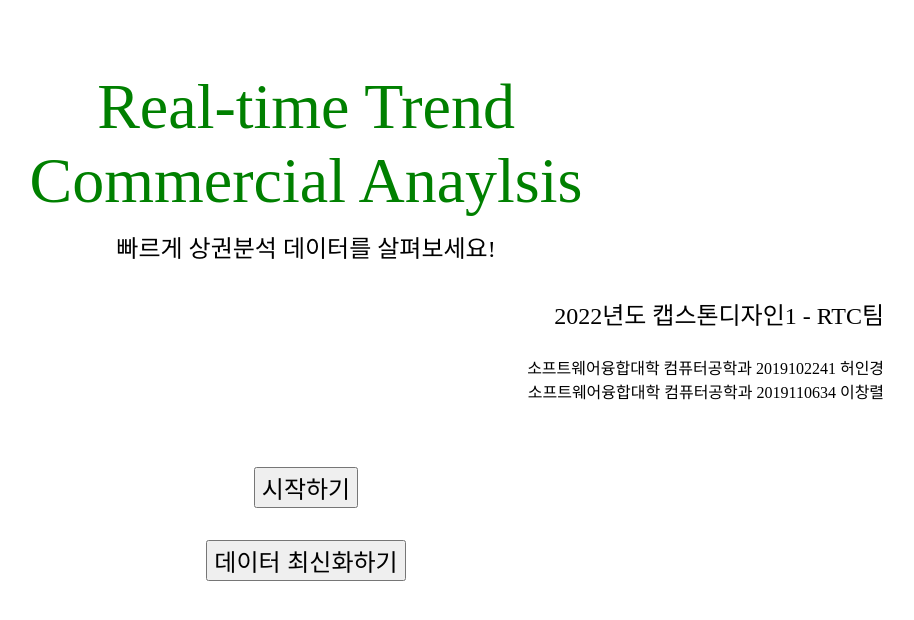
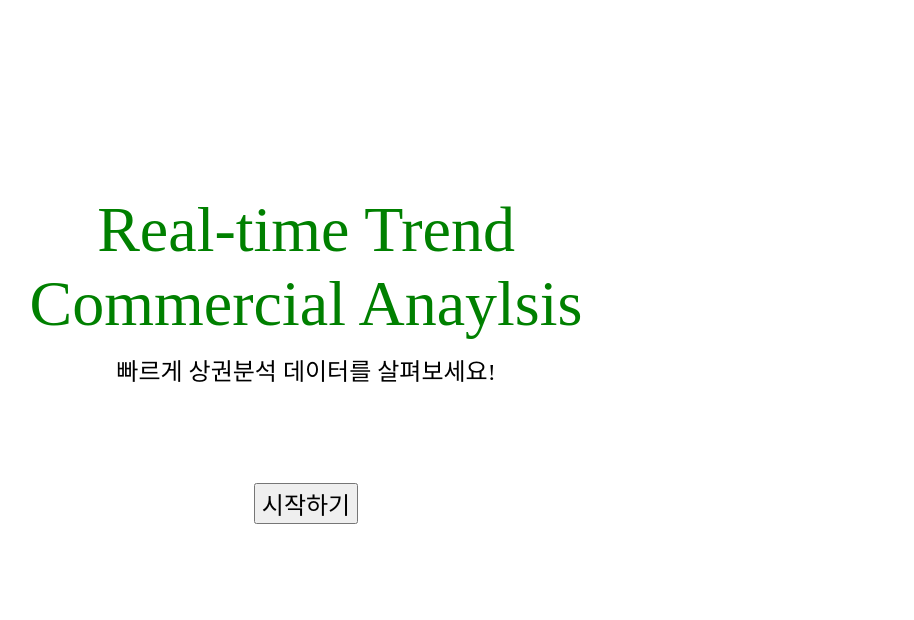
Before and after one commit to capstonedesignRTC/RealtimeTrendCommercial, a Django app: page / in a window 1280 px wide. Shown: the top 620 px of the page, without its empty margins (318-1232 px from the left). Run offline with Django 4.2, Linux system fonts and the light colour scheme; parts of the project's set-up code (start-up, migrations or seed data) failed here and were passed over.

Commit message:
annotate infos and button

```diff
--- a/django/main/templates/main/code.html
+++ b/django/main/templates/main/code.html
@@ -15,7 +15,7 @@
     <form method="GET" action="/loading/" style="text-align: center; margin-top: 5%;" id="myRequest">
         <div>
 
-            <body>📌 확인하고 싶은 시군구를 선택하세요</body>
+            <body>📌 확인하고 싶은 행정구역을 선택하세요</body>
             <select name="signgu_code" id="signgu_code" style="margin-left : 3em;margin-bottom: 2em;" form="myRequest"
                 onchange="get_sub_code(this.value)">
                 <option value=0 selected>선택하세요</option>
--- a/django/main/templates/main/error.html
+++ b/django/main/templates/main/error.html
@@ -6,9 +6,7 @@
     <title>RealtimeTrendCommercial</title>
 </head>
 
-
 <body>
-
     <div style="font-size: 3em;text-align: center;margin-top: 20%;">
         에러가 발생하였습니다
     </div>
--- a/django/main/templates/main/main.html
+++ b/django/main/templates/main/main.html
@@ -15,7 +15,7 @@
         .centered {
             display: table;
             margin-left: auto;
-            margin-top: 5%;
+            margin-top: 15%;
             margin-bottom: 2em;
             margin-right: auto;
             display: inline-block;
@@ -39,12 +39,12 @@
                 margin-right: 2em;
             }
         </style>
-        <div>
+        <!-- <div>
             <span class="title" style="display:block;font-size:1.5em;margin-bottom: 1em">
                 2022년도 캡스톤디자인1 - RTC팀</span>
         </div>
         <div class="names"> 소프트웨어융합대학 컴퓨터공학과 2019102241 허인경 </div>
-        <div class="names"> 소프트웨어융합대학 컴퓨터공학과 2019110634 이창렬 </div>
+        <div class="names"> 소프트웨어융합대학 컴퓨터공학과 2019110634 이창렬 </div> -->
     </div>
 </body>
 
@@ -55,13 +55,13 @@
         </a>
     </div>
 </body>
-
+<!--
 <body>
     <div style="text-align: center;margin-top: 2em;">
         <input type="button" style="text-align: center;font-size:1.5em;" value="데이터 최신화하기" onclick="get_fresh_data()">
 
     </div>
-</body>
+</body> -->
 
 
 <script type="text/javascript">
```
